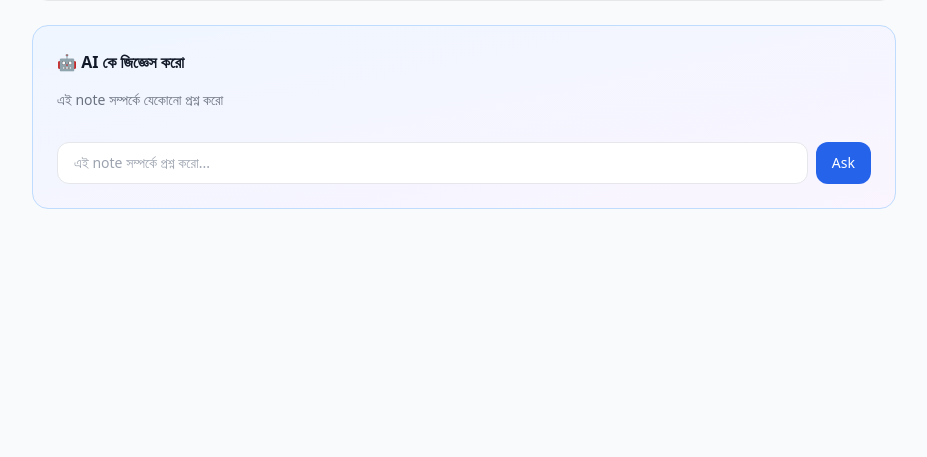
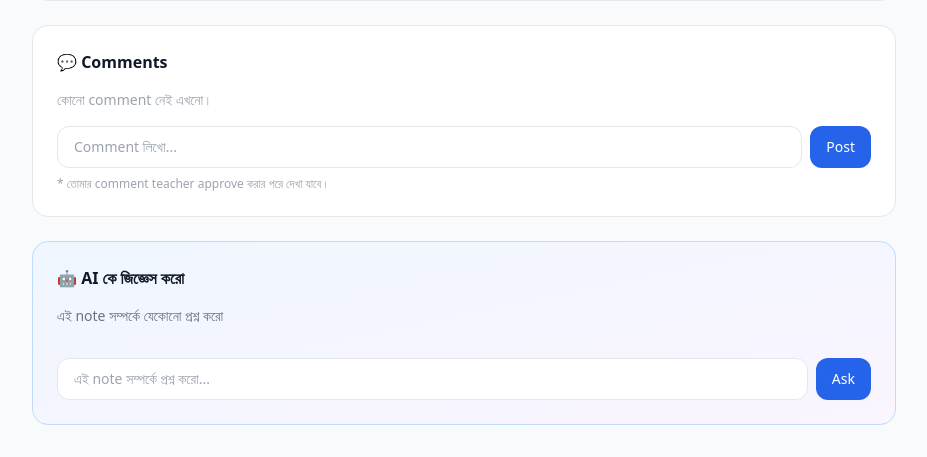
Before and after one commit to turtle-xo7/PrepareYourself, a Django app: template templates/core/study_note_detail.html in a window 1280 px wide. Shown: the part 275-732 px from the top of the page, without its empty margins (176-1103 px from the left). Run offline with Django 5.2, Linux system fonts and the light colour scheme; the template is opened without the code that fills it, so the values that code supplies are empty; some libraries are stand-ins or nearby versions.

Commit message:
SCRUM-57 CStudent can comment Teacher comment approve

```diff
--- a/templates/core/study_note_detail.html
+++ b/templates/core/study_note_detail.html
@@ -61,6 +61,80 @@
         </div>
     </div>
     {% endif %}
+
+    <!-- Comments Section -->
+    <div class="bg-white rounded-2xl border border-gray-200 p-6 mb-6">
+        <h2 class="font-semibold text-gray-900 mb-4">💬 Comments</h2>
+
+        <!-- Pending Comments (Teacher only) -->
+        {% if pending_comments %}
+        <div class="mb-6">
+            <h3 class="text-sm font-medium text-orange-600 mb-3">⏳ Pending Approval ({{ pending_comments.count }})</h3>
+            <div class="space-y-3">
+                {% for c in pending_comments %}
+                <div class="bg-orange-50 border border-orange-100 rounded-xl p-4">
+                    <div class="flex justify-between items-start">
+                        <div>
+                            <span class="font-medium text-gray-800 text-sm">{{ c.user.username }}</span>
+                            <span class="text-xs text-gray-400 ml-2">{{ c.created_at|date:"d M Y H:i" }}</span>
+                        </div>
+                        <div class="flex gap-2">
+                            <form method="post" action="{% url 'approve_comment' c.pk %}">
+                                {% csrf_token %}
+                                <button type="submit" class="text-xs bg-green-600 text-white px-2 py-1 rounded-lg hover:bg-green-700">✓ Approve</button>
+                            </form>
+                            <form method="post" action="{% url 'delete_comment' c.pk %}">
+                                {% csrf_token %}
+                                <button type="submit" class="text-xs bg-red-500 text-white px-2 py-1 rounded-lg hover:bg-red-600">✕ Delete</button>
+                            </form>
+                        </div>
+                    </div>
+                    <p class="text-sm text-gray-700 mt-2">{{ c.comment }}</p>
+                </div>
+                {% endfor %}
+            </div>
+        </div>
+        {% endif %}
+
+        <!-- Approved Comments -->
+        {% if approved_comments %}
+        <div class="space-y-3 mb-6">
+            {% for c in approved_comments %}
+            <div class="bg-gray-50 rounded-xl p-4">
+                <div class="flex justify-between items-start">
+                    <div>
+                        <span class="font-medium text-gray-800 text-sm">{{ c.user.username }}</span>
+                        <span class="text-xs text-gray-400 ml-2">{{ c.created_at|date:"d M Y H:i" }}</span>
+                    </div>
+                    {% if is_teacher %}
+                    <form method="post" action="{% url 'delete_comment' c.pk %}">
+                        {% csrf_token %}
+                        <button type="submit" class="text-xs text-red-500 hover:text-red-700">✕</button>
+                    </form>
+                    {% endif %}
+                </div>
+                <p class="text-sm text-gray-700 mt-2">{{ c.comment }}</p>
+            </div>
+            {% endfor %}
+        </div>
+        {% else %}
+        <p class="text-gray-400 text-sm mb-4">কোনো comment নেই এখনো।</p>
+        {% endif %}
+
+        <!-- Add Comment Form -->
+        <form method="post" action="{% url 'add_comment' note.pk %}" class="flex gap-2">
+            {% csrf_token %}
+            <input type="text" name="comment" placeholder="Comment লিখো..."
+                class="flex-1 border border-gray-200 rounded-xl px-4 py-2.5 text-sm outline-none focus:ring-2 focus:ring-blue-500">
+            <button type="submit"
+                class="bg-blue-600 text-white px-4 py-2.5 rounded-xl text-sm font-medium hover:bg-blue-700 transition">
+                Post
+            </button>
+        </form>
+        {% if not is_teacher %}
+        <p class="text-xs text-gray-400 mt-2">* তোমার comment teacher approve করার পরে দেখা যাবে।</p>
+        {% endif %}
+    </div>
 
     <!-- AI Q&A -->
     <div class="bg-gradient-to-br from-blue-50 to-purple-50 rounded-2xl border border-blue-200 p-6">
```
